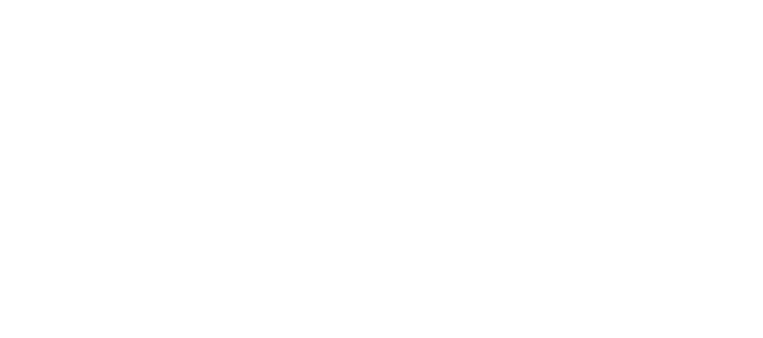
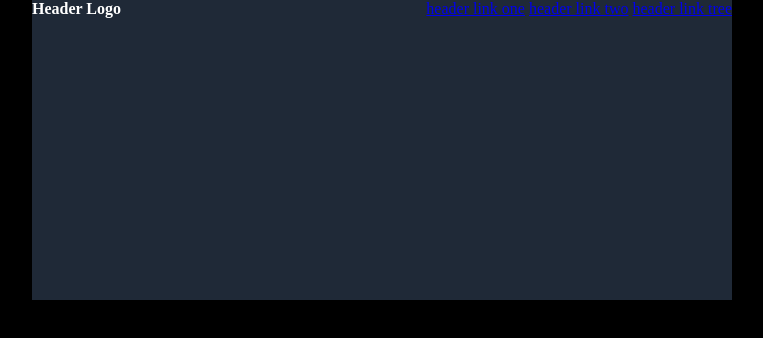
Before and after one commit to jeanmends/lading-page, a plain HTML site: page index.html in a window 1280 px wide. Shown: the whole page, without its empty margins (258-1021 px from the left). Drawn offline with Linux system fonts and the light colour scheme.

Commit message:
project part 1

```diff
--- a/index.html
+++ b/index.html
@@ -4,8 +4,23 @@
     <meta charset="UTF-8">
     <meta name="viewport" content="width=device-width, initial-scale=1.0">
     <title>Lading Page</title>
+    <link rel="stylesheet" href="styles/index.css">
 </head>
 <body>
+    <div class="container">
+        <div class="top-hero">
+            <div class="top-hero--top">
+                <div class="header-logo">
+                    <strong>Header Logo</strong>
+                </div>
+                <div class="header-menu">
+                    <a href="#">header link one</a>
+                    <a href="#">header link two</a>
+                    <a href="#">header link tree</a>
 
+                </div>
+            </div>
+        </div>
+    </div>
 </body>
 </html>
--- /dev/null
+++ b/styles/index.css
@@ -0,0 +1,31 @@
+*{
+    margin: 0;
+    padding: 0;
+    box-sizing: border-box;
+}
+
+.container{
+    width: 100vw;
+    background-color: black;
+    height: 100vh;
+    display: flex;
+    justify-content: center;
+    color: white;
+
+}
+
+.top-hero{
+    display: flex;
+    flex-direction: row;
+    background-color: #1F2937;
+    width: 700px;
+    height: 300px;
+}
+
+.top-hero--top{
+    display: flex;
+    flex-direction: row;
+    justify-content: space-between;
+    width: 700px;
+
+}
```
